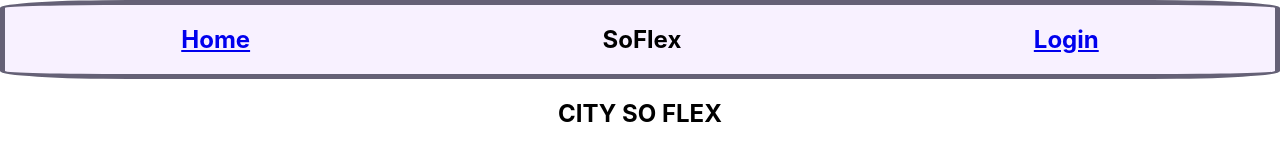
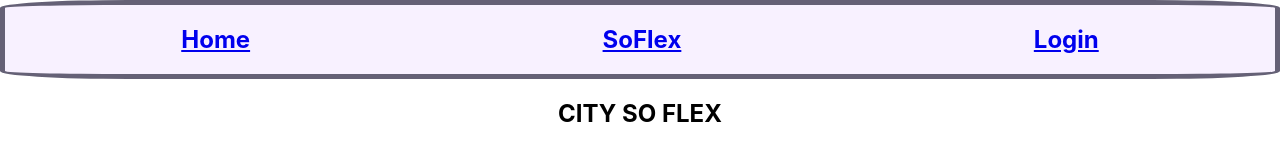
Before and after one commit to AasaChristian/soflex-web, a React (Create React App) app: page / in a window 1280 px wide. Shown: the top 160 px of the page. Built offline with nearby package versions, Linux system fonts and the light colour scheme.

Commit message:
made soflex logo into link

```diff
--- a/src/components/Head.js
+++ b/src/components/Head.js
@@ -26,7 +26,10 @@ function Head() {
             </h2>
           </div>
             </NavLink>
-        <h1>SoFlex</h1>
+          <NavLink to = {"/"}>
+          <h1>SoFlex</h1>
+          </NavLink>
+
 
         <NavLink  to = {"/Login"} onClick={e => {
           localStorage.removeItem('key')
```
